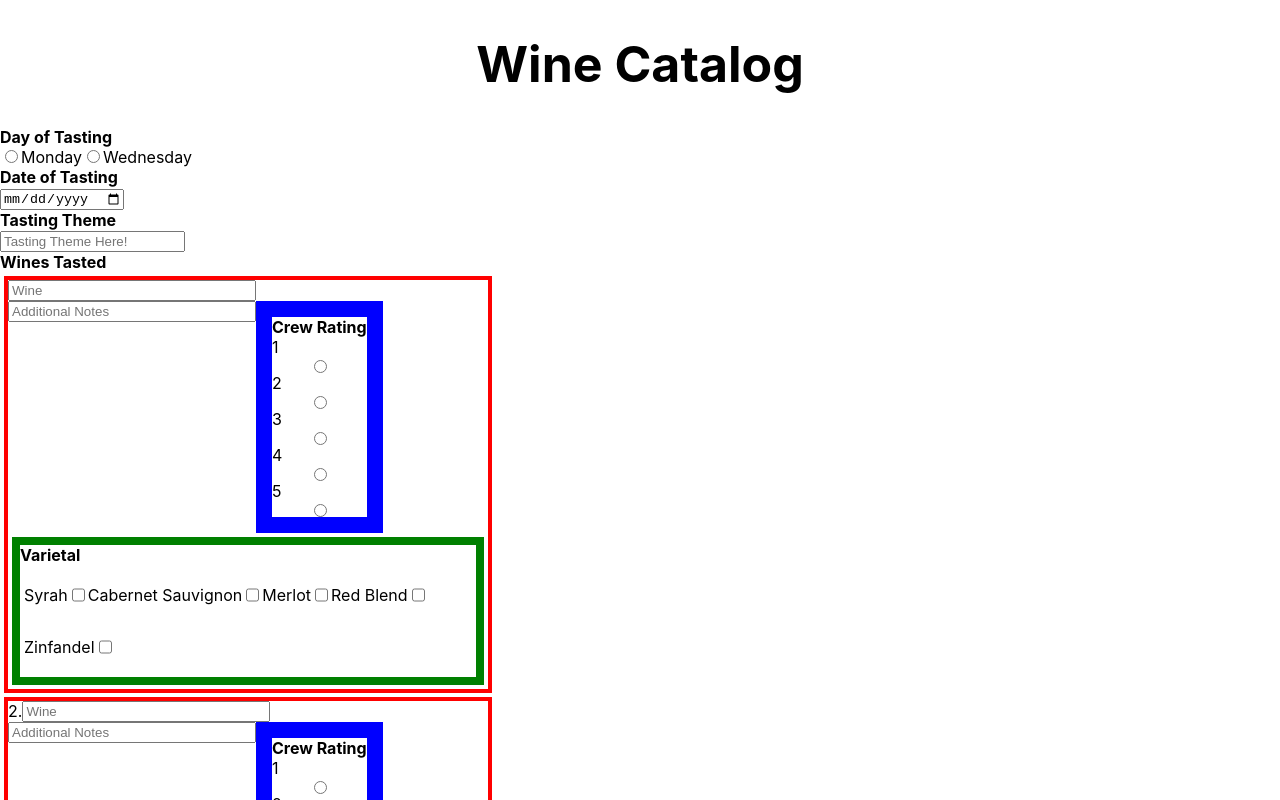
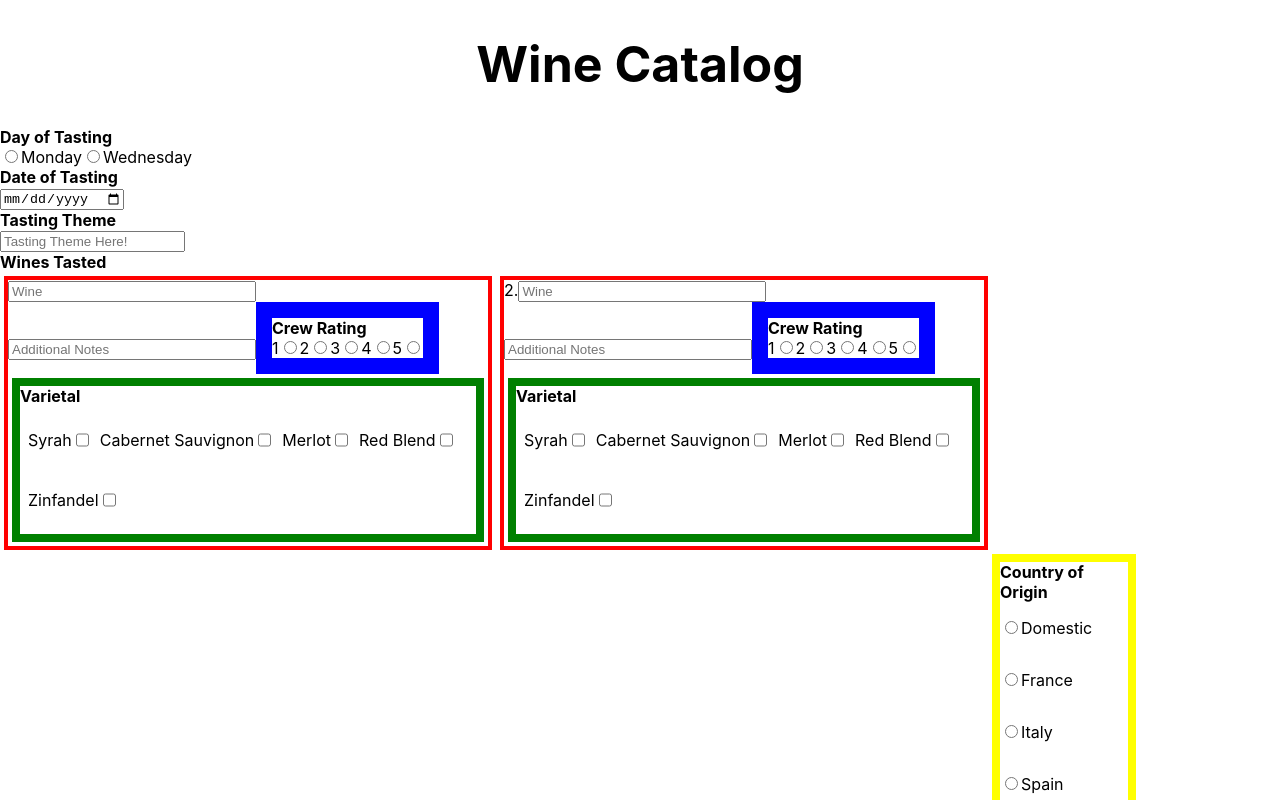
Before and after one commit to Awood549/wine-catalog, a React (Create React App) app: page / in a window 1280 px wide. Shown: the top 800 px of the page. Built offline with nearby package versions, Linux system fonts and the light colour scheme.

Commit message:
condensing code for easier codebase managment

```diff
--- a/src/form/InputWines.js
+++ b/src/form/InputWines.js
@@ -95,26 +95,52 @@ import './forms.css'
       </label>
     )
 
-    return markup
+    return <>
+          <label className= 'countryOrigin'>
+      <h4>Country of Origin</h4>
+      {markup}
+      </label>
+    </>
   }
 
   function varietalsInput(){
+    let values = [
+      {
+        name:'Syrah',
+        value:'syrah',
+      },
+      {
+        name:'Cabernet Sauvignon',
+        value:'cabernetSauvignon',
+      },
+      {
+        name:'Merlot',
+        value:'merlot',
+      },
+      {
+        name:'Red Blend',
+        value:'redBlend',
+      },
+      {
+        name:'Zinfandel',
+        value:'zinfandel',
+      },
+    ]
+
+
+    let markup = values.map((item,idx) =>
+    <label key = {idx} className='varietalChoices'>
+      <p>{item.name}</p>
+      <input key = {idx} onChange = {handleChange} type= 'checkbox' name= 'varietals' value={item.value}></input>
+    </label>
+    )
 
     return(
       <>
       <label className= 'varietal'>
       <h4>Varietal</h4>
       <label className='varietalChoices'>
-      <p>Syrah</p>
-      <input onChange = {handleChange} type= 'checkbox' name= 'varietals' value='syrah'></input>
-      <p>Cabernet Sauvignon</p>
-      <input onChange = {handleChange} type= 'checkbox' name= 'varietals' value='cabernet'></input>
-      <p>Merlot</p>
-      <input onChange = {handleChange} type= 'checkbox' name= 'varietals' value='merlot'></input>
-      <p>Red Blend</p>
-      <input onChange = {handleChange} type= 'checkbox' name= 'varietals' value='redBlend'></input>
-      <p>Zinfandel</p>
-      <input onChange = {handleChange} type= 'checkbox' name= 'varietals' value='zinfandel'></input>
+        {markup}
       </label>
       </label>
       </>
@@ -148,6 +174,7 @@ import './forms.css'
       {nameAndNotesInput()}
       {ratingsInput()}
       {varietalsInput()}
+
       </label>
       <label className= 'eachWine'> 2.
       {nameAndNotesInput()}
@@ -166,10 +193,7 @@ import './forms.css'
       </label>
 
       {/* Country input */}
-      <label className= 'countryOrigin'>
-      <h4>Country of Origin</h4>
       {countryOfOrigin()}
-      </label>
       <button> Submit Tasting</button>
       </form>
       </>
--- a/src/form/forms.css
+++ b/src/form/forms.css
@@ -13,7 +13,7 @@ h4{
   /* width: 2em; */
 }
 .eachWine{
-  display: flex;
+  display: inline-block;
   flex-direction: row;
   flex-wrap: wrap;
   margin: .25em;
@@ -26,15 +26,14 @@ h4{
   height: 50%;
 }
 .varietal{
-  display: flex;
-  flex-wrap: wrap;
+  display: inline-block;
   margin:.25em;
   border: .5em solid green;
 }
 
 .rating{
   border: 1em solid blue;
-  display: flex;
+  display: inline-block;
   flex-direction: column;
 }
 
```
